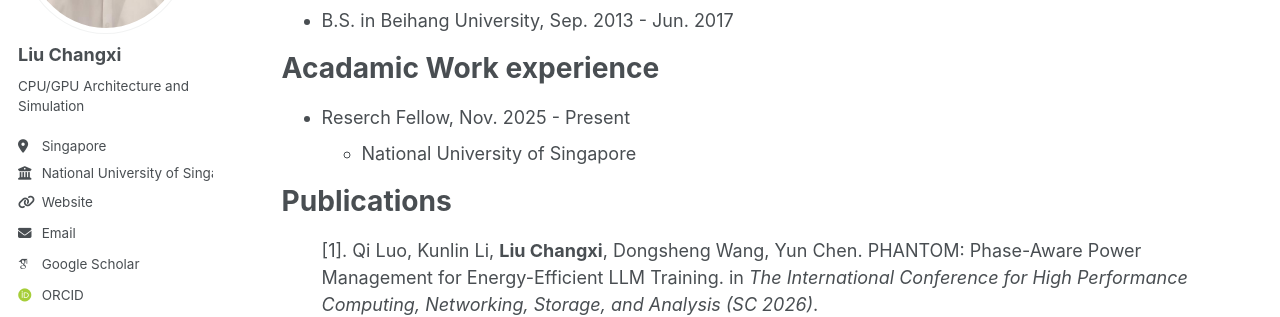
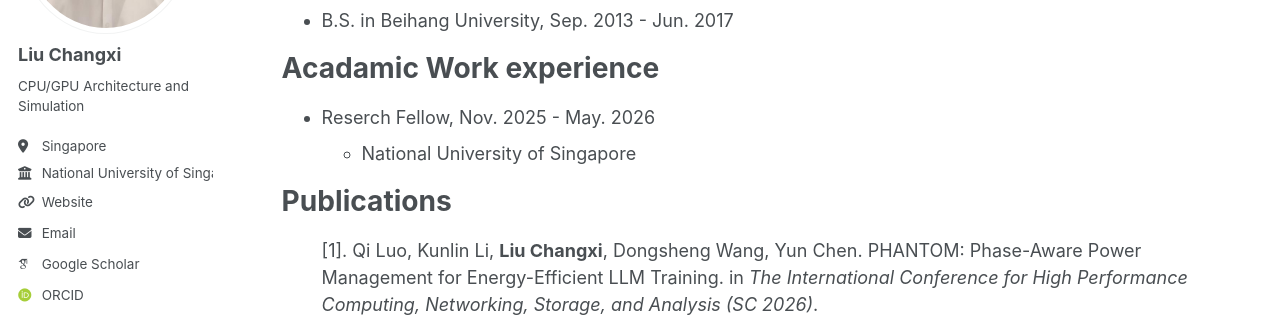
Before and after one commit to lchangxii/lchangxii.github.io, a Jekyll site: the page built from _pages/cv.md, in a window 1280 px wide and 900 px high. Shown: the part 258-575 px from the top of the window. Built offline with Jekyll 4.4.1, drawn with Linux system fonts in a browser that asks for light colours; some web fonts are replaced.

Commit message:
update work exp

```diff
--- a/_pages/cv.md
+++ b/_pages/cv.md
@@ -17,7 +17,7 @@
 
 Acadamic Work experience
 ======
-* Reserch Fellow, Nov. 2025 - Present
+* Reserch Fellow, Nov. 2025 - May. 2026
   * National University of Singapore
 
 
```
